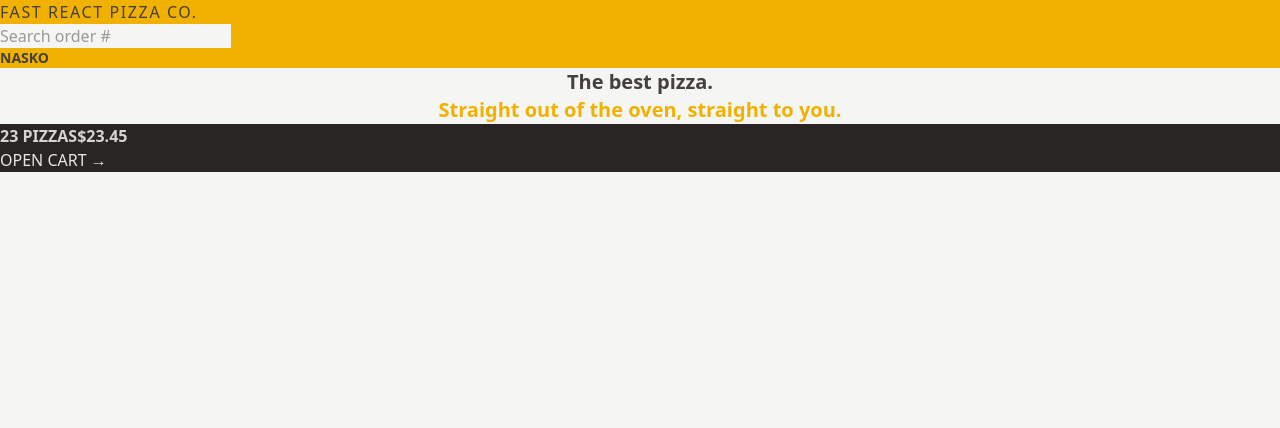
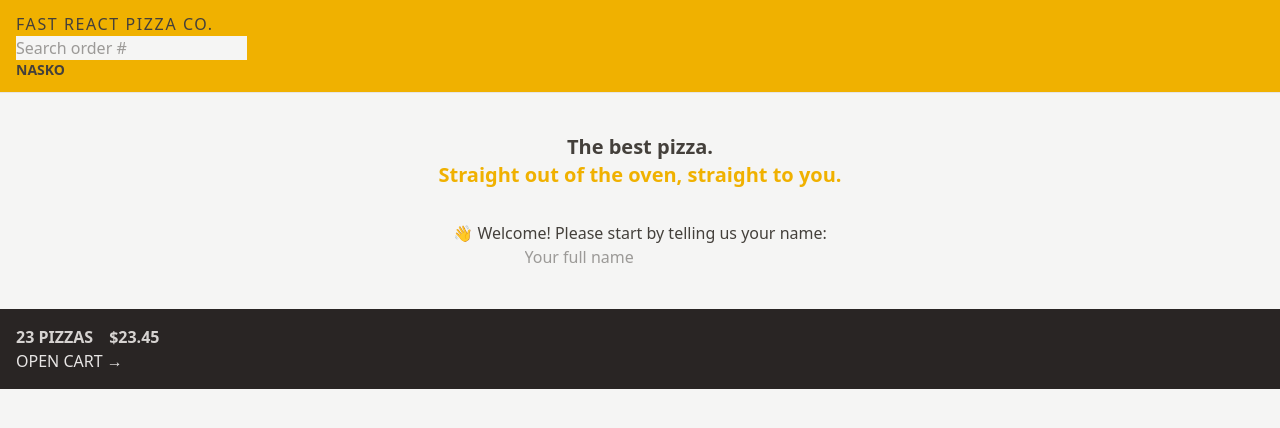
Before and after one commit to at-atanasov/fast-react-pizza, a React (Vite) app: page / in a window 1280 px wide. Shown: the top 428 px of the page. Built offline with nearby package versions, Linux system fonts and the light colour scheme.

Commit message:
The Box Model

```diff
--- a/src/features/cart/CartOverview.jsx
+++ b/src/features/cart/CartOverview.jsx
@@ -2,8 +2,8 @@
 
 function CartOverview() {
   return (
-    <div className="bg-stone-800 text-stone-200 uppercase">
-      <p className="font-semibold text-stone-300">
+    <div className="bg-stone-800 p-4 text-stone-200 uppercase">
+      <p className="space-x-4 font-semibold text-stone-300">
         <span>23 pizzas</span>
         <span>$23.45</span>
       </p>
--- a/src/ui/Header.jsx
+++ b/src/ui/Header.jsx
@@ -4,7 +4,7 @@
 
 function Header() {
   return (
-    <header className="bg-yellow-500 uppercase">
+    <header className="border-b border-stone-200 bg-yellow-500 px-4 py-3 uppercase">
       <Link className="tracking-widest" to="/">
         Fast React Pizza Co.
       </Link>
--- a/src/ui/Home.jsx
+++ b/src/ui/Home.jsx
@@ -1,13 +1,16 @@
+import CreateUser from "../features/user/CreateUser";
+
 function Home() {
   return (
-    <div>
-      <h1 className="text-center text-xl font-semibold">
+    <div className="my-10 text-center">
+      <h1 className="mb-8 text-xl font-semibold">
         The best pizza.
         <br />
         <span className="text-yellow-500">
           Straight out of the oven, straight to you.
         </span>
       </h1>
+      <CreateUser />
     </div>
   );
 }
```
